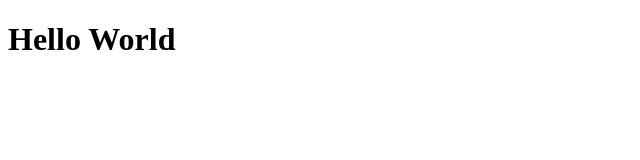
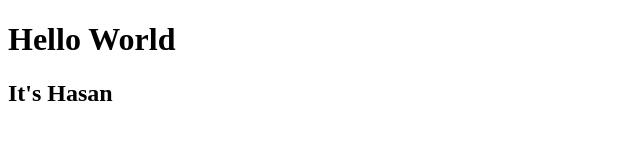
Before and after one commit to HasanAftab007/FirstGit, a plain HTML site: page index.html in a window 1280 px wide. Shown: the whole page, without its empty margins (0-640 px from the left). Drawn offline with Linux system fonts and the light colour scheme.

Commit message:
update index.html

```diff
--- a/index.html
+++ b/index.html
@@ -8,5 +8,6 @@
 </head>
 <body>
     <h1> Hello World</h1>
+    <h2>It's Hasan</h2>
 </body>
 </html>
```
